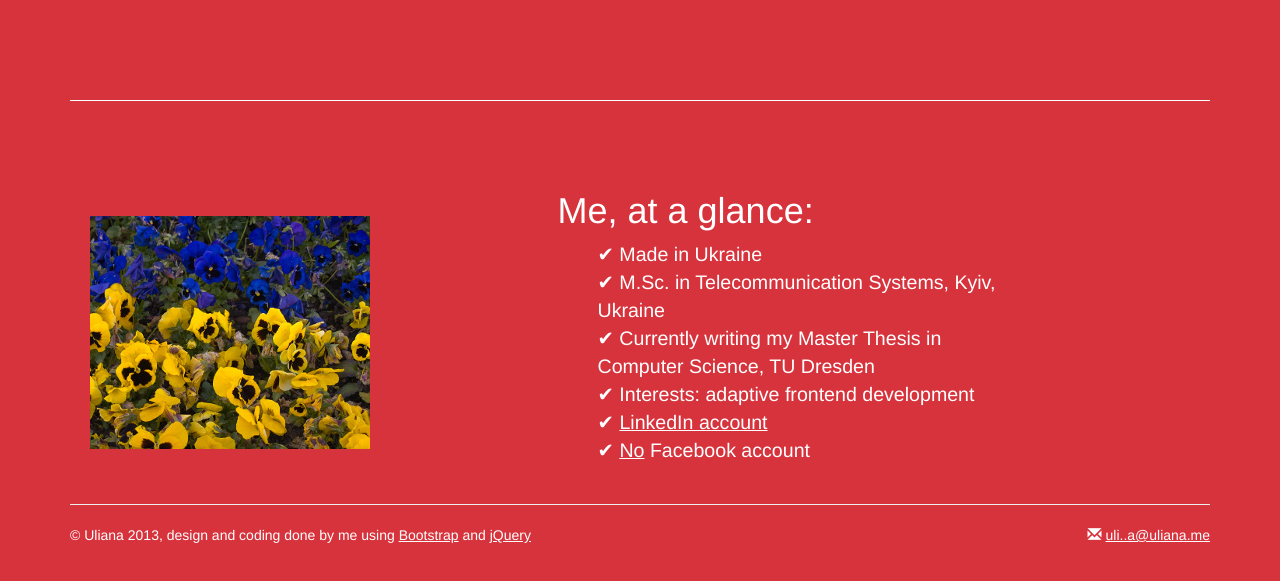
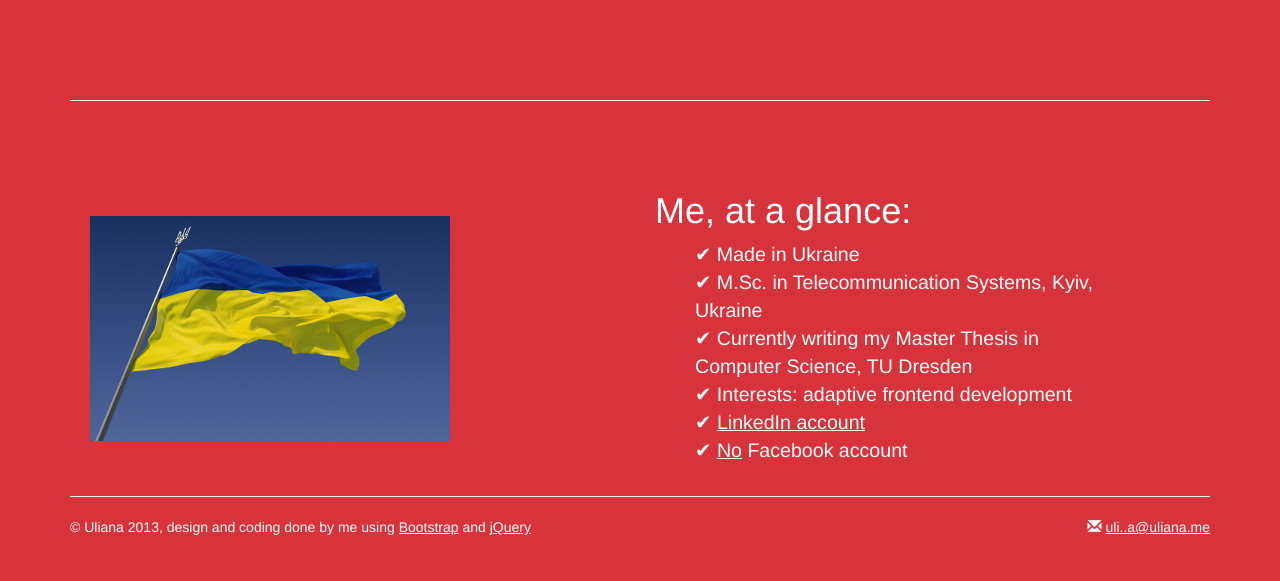
Before and after one commit to UlianaMunich/uliana_me, a Flask app: page / in a window 1280 px wide. Shown: the part 434-1015 px from the top of the page. After the commit the page ends 969 px from the top, so only its background shows below. Run offline with Flask 2, Linux system fonts and the light colour scheme; parts of the project's set-up code (start-up, migrations or seed data) failed here and were passed over; some libraries are stand-ins or nearby versions.

Commit message:
changed img on first page

```diff
--- a/wsgi/templates/index.html
+++ b/wsgi/templates/index.html
@@ -69,9 +69,9 @@
       <hr class="story-divider">
       <div class="row story">
         <div class="col-md-5 image">
-          <img class="img-responsive" src="static/img/flag.jpg"/>
+          <img class="img-responsive" src="static/img/pic2aboutMe.jpg"/>
         </div>
-        <div class="col-md-5">
+        <div class="col-md-offset-1 col-md-5">
           <h1>Me, at a glance:</h1>
           <ul>
             <li>✔  Made in Ukraine</li>
@@ -214,19 +214,19 @@
                <div class="item active">
                 <img src="static/img/3.jpg" alt="900x500">
                 <div class="carousel-caption">
-                  <p>Red Sea,Egypt</p>
+                  <p>Red Sea, Egypt</p>
                 </div>
               </div>
                 <div class="item">
                 <img src="static/img/2.jpg" alt="900x500">
                 <div class="carousel-caption">
-                  <p>Odessa,Ukraine</p>
+                  <p>Odessa, Ukraine</p>
                 </div>
               </div>
               <div class="item">
                 <img src="static/img/4.jpg" alt="900x500">
                 <div class="carousel-caption">
-                  <p>Red Sea,Egypt</p>
+                  <p>Red Sea, Egypt</p>
                 </div>
               </div>
               <div class="item">
@@ -238,7 +238,7 @@
               <div class="item">
                 <img src="static/img/1.jpg" alt="900x500">
                 <div class="carousel-caption">
-                  <p>Tenerife</p>
+                  <p>Tenerife, Canary Islands</p>
                 </div>
               </div>
               <div class="item">
@@ -277,6 +277,7 @@
           </div>
         </div>
         <div class="col-md-6">
+          <p class="lead"> </p>
           <p class="lead"> State of the art of Web and Mobile Technologies </p>
           <p class="lead"> Travelling, feel new culture, speak with native people, try something new </p>
           <p class="lead"> Make photos with analog photocamera Minolta or digital camera Sony Alpha </p>
```
Also changed, not shown: wsgi/static/img/pic2aboutMe.jpg (added).
